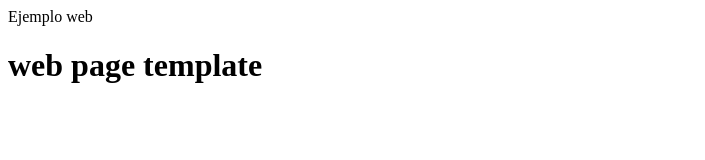
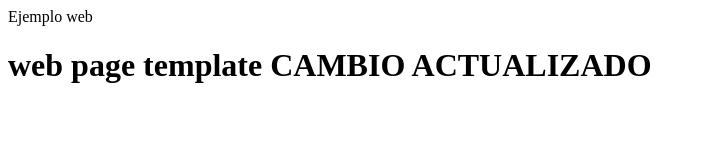
Before and after one commit to Aritomi-bit/Tarea-IAW-Practica, a plain HTML site: page index.html in a window 1280 px wide. Shown: the whole page, without its empty margins (0-705 px from the left). Drawn offline with Linux system fonts and the light colour scheme.

Commit message:
Update main file

```diff
--- a/index.html
+++ b/index.html
@@ -6,6 +6,7 @@
     <body>
         <h1>
             web page template
+	CAMBIO ACTUALIZADO
         </h1>
 
     </body>
```
